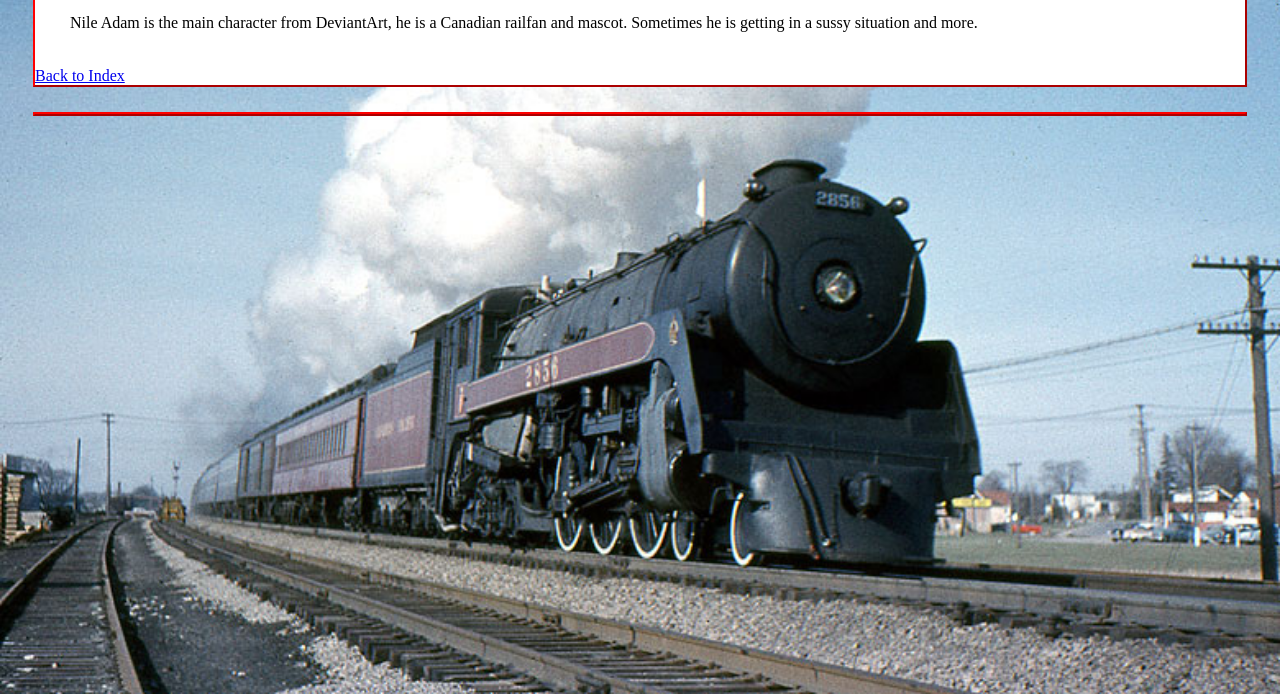
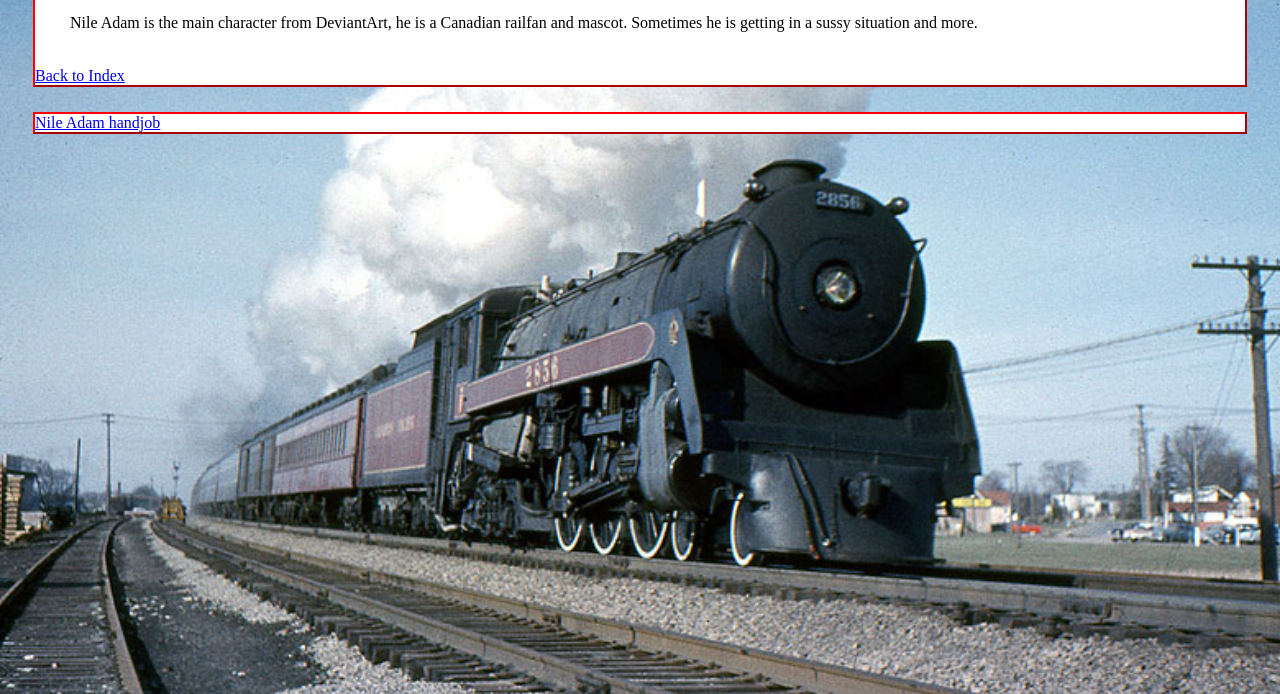
Before and after one commit to nileadam18/nileadam18.github.io, a plain HTML site: page Character categories/CAT Nile Adam.html in a window 1280 px wide. Shown: the part 106-800 px from the top of the page. Drawn offline with Linux system fonts and the light colour scheme.

Commit message:
Adding Nile Adam

```diff
--- a/Character categories/CAT Nile Adam.html
+++ b/Character categories/CAT Nile Adam.html
@@ -27,7 +27,7 @@ p {
 <a href="../index.html">Back to Index</a>
 </div>
 <div>
-<a href="Nile Adam/Nile Adam handjob.html</a><br>
+<a href="Nile Adam/Nile Adam handjob.html">Nile Adam handjob</a><br>
 </div>
 </body>
 </html>
```
